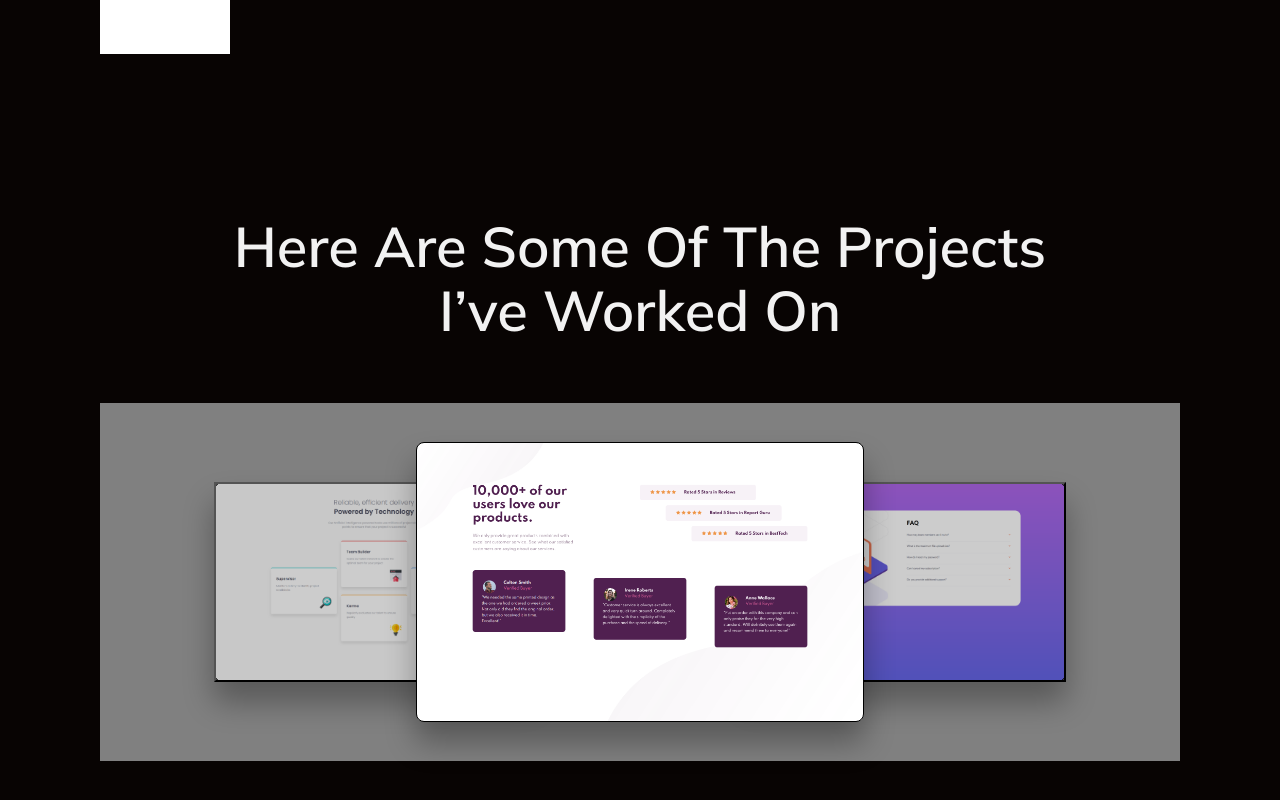
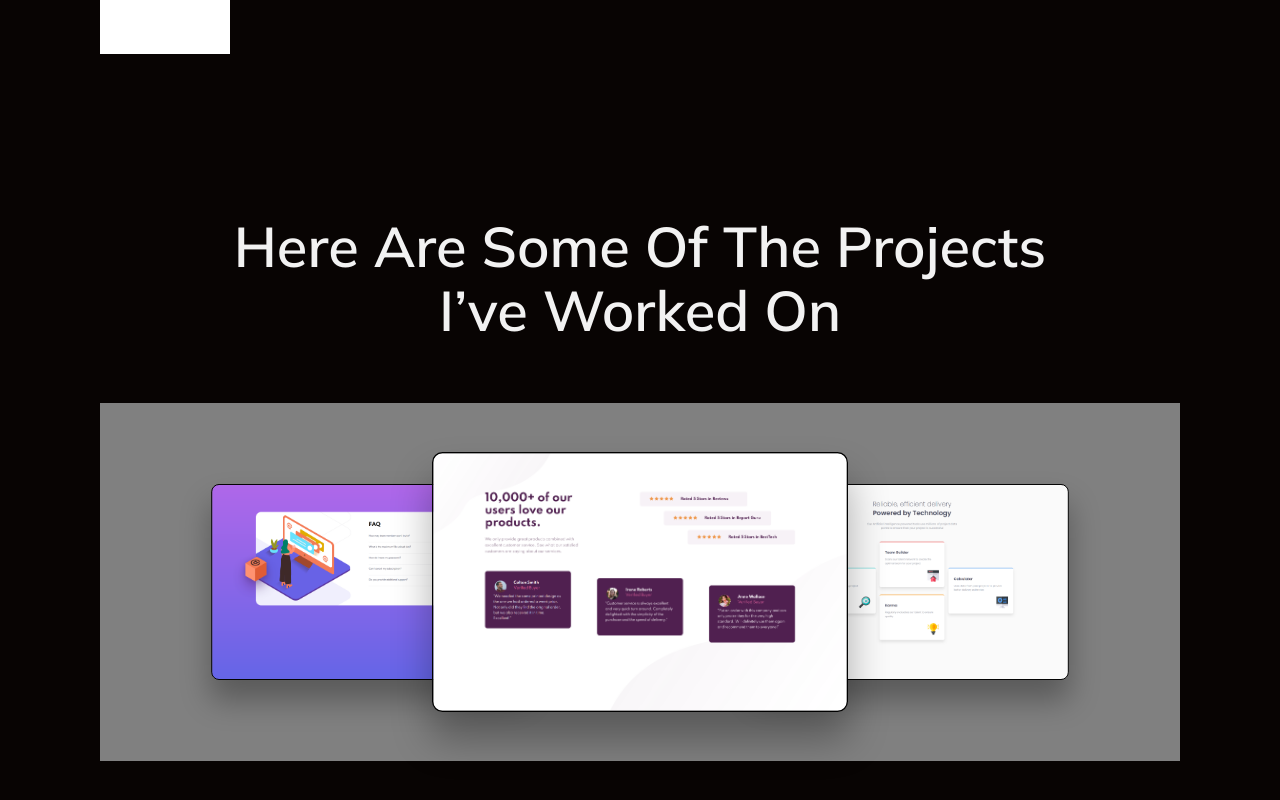
Before and after one commit to CarlosDRA/Portfolio, a React (Vite) app: page / in a window 1280 px wide. Shown: the part 1546-2346 px from the top of the page. Built offline with nearby package versions, Linux system fonts and the light colour scheme.

Commit message:
Updated carousel logic

```diff
--- a/src/App.jsx
+++ b/src/App.jsx
@@ -18,31 +18,35 @@ function App() {
   }, [currentIndex])
 
   const handleRightClick = () => {
-    const nextIndex = currentIndex - 1 < 0 ? 2: currentIndex - 1;
+    const nextIndex = currentIndex + 1 <= group.length -1 ? currentIndex + 1: 0;
+    const prevIndex = currentIndex - 1 < 0 ? group.length - 1 : currentIndex - 1;
 
     const currentCard = document.querySelector(`[data-index="${currentIndex}"]`);
     const nextCard = document.querySelector(`[data-index="${nextIndex}"]`);
-    console.log(currentIndex, currentCard);
-    console.log(nextIndex)
+    const prevCard = document.querySelector(`[data-index="${prevIndex}"]`)
 
-    currentCard.dataset.status = "after";
-
+    prevCard.dataset.status="right";
+    currentCard.dataset.status = "left";
     nextCard.dataset.status = "active";
 
     setCurrentIndex(nextIndex);
   }
 
   const handleLeftClick = () => {
-    const nextIndex = currentIndex + 1 <= group.length - 1 ? currentIndex + 1: 0;
+    const nextIndex = currentIndex - 1 < 0 ? group.length - 1 : currentIndex - 1;
+    const prevIndex = currentIndex + 1 <= group.length -1 ? currentIndex + 1: 0;
 
     const currentCard = document.querySelector(`[data-index="${currentIndex}"]`);
     const nextCard = document.querySelector(`[data-index="${nextIndex}"]`);
-    console.log(currentIndex, currentCard);
-    console.log(nextIndex)
+    const prevCard = document.querySelector(`[data-index="${prevIndex}"]`);
 
-    currentCard.dataset.status = "after";
+    prevCard.dataset.status="left";
+    currentCard.dataset.status = "right";
+    nextCard.dataset.status = "active";
 
-    nextCard.dataset.status = "active";
+    console.log("Current index", currentIndex);
+    console.log("next index", nextIndex)
+    console.log("prevIndex", prevIndex);
 
     setCurrentIndex(nextIndex);
   }
--- a/src/components/card/index.scss
+++ b/src/components/card/index.scss
@@ -1,7 +1,34 @@
 .card{
+    width: 25vw;
     aspect-ratio: 8 / 5;
     border-radius: 8px;
     border: solid 1px black;
     box-shadow: 0 20px 30px 1px rgb(0 0 0 / 0.3);
     cursor: pointer;
+    transition: transform 400ms ease;
 }
+
+.card[data-status="right"]{
+    left: 50%;
+    top: 50%;
+    transform: translate(35%, -50%) scale(0.98);
+    z-index: 3;
+}
+
+.card[data-status="active"]{
+    left: 50%;
+    top: 50%;
+    transform: translate(-50%, -50%) scale(1.3);
+    z-index: 4;
+}
+
+.card[data-status="left"]{
+    left: 50%;
+    top: 50%;
+    transform: translate(-135%, -50%) scale(0.98);
+    z-index: 3;
+}
+
+.card[data-status="hidden"]{
+
+}
--- a/src/components/work/index.jsx
+++ b/src/components/work/index.jsx
@@ -7,9 +7,9 @@ export default function Work (props){
         <div id="work">
             <h2>Here Are Some Of The Projects I’ve Worked On</h2>
             <div className="carousel">
-                <Card className="card card-big middle" index="0" status="active"/>
-                <Card className="card card-small left" index="1" status="unknown"/>
-                <Card className="card card-small right" index="2" status="unknown"/>
+                <Card className="card middle" index="0" status="active"/>
+                <Card className="card right"  index="1" status="right"/>
+                <Card className="card left"   index="2" status="left"/>
 
                 <button
                     className="button button-right"
--- a/src/components/work/index.scss
+++ b/src/components/work/index.scss
@@ -35,15 +35,6 @@
         background: center / cover no-repeat url("/images/30.03.2022_15.47.02_REC.png");
     }
 
-
-    .card-small{
-        width: 25vw;
-    }
-
-    .card-big{
-        width: 35vw;
-    }
-
     .left{
         position: absolute;
         left: 15%;
@@ -71,20 +62,22 @@
     .button{
         width: 25vw;
         aspect-ratio: 8 / 5;
-        background-color: rgb(0 0 0 / 0.2);
+        border-radius: 8px;
+        background-color: rgb(0 0 0 / 0.1);
+        opacity: 0;
         position: absolute;
         z-index: 3;
     }
 
     .button-right{
+        left: 50%;
         top: 50%;
-        right: 15%;
-        transform: translate(15%, -50%);
+        transform: translate(35%, -50%)
     }
 
     .button-left{
+        left: 50%;
         top: 50%;
-        left: 15%;
-        transform: translate(-15%, -50%);
+        transform: translate(-135%, -50%)
     }
 }
```
